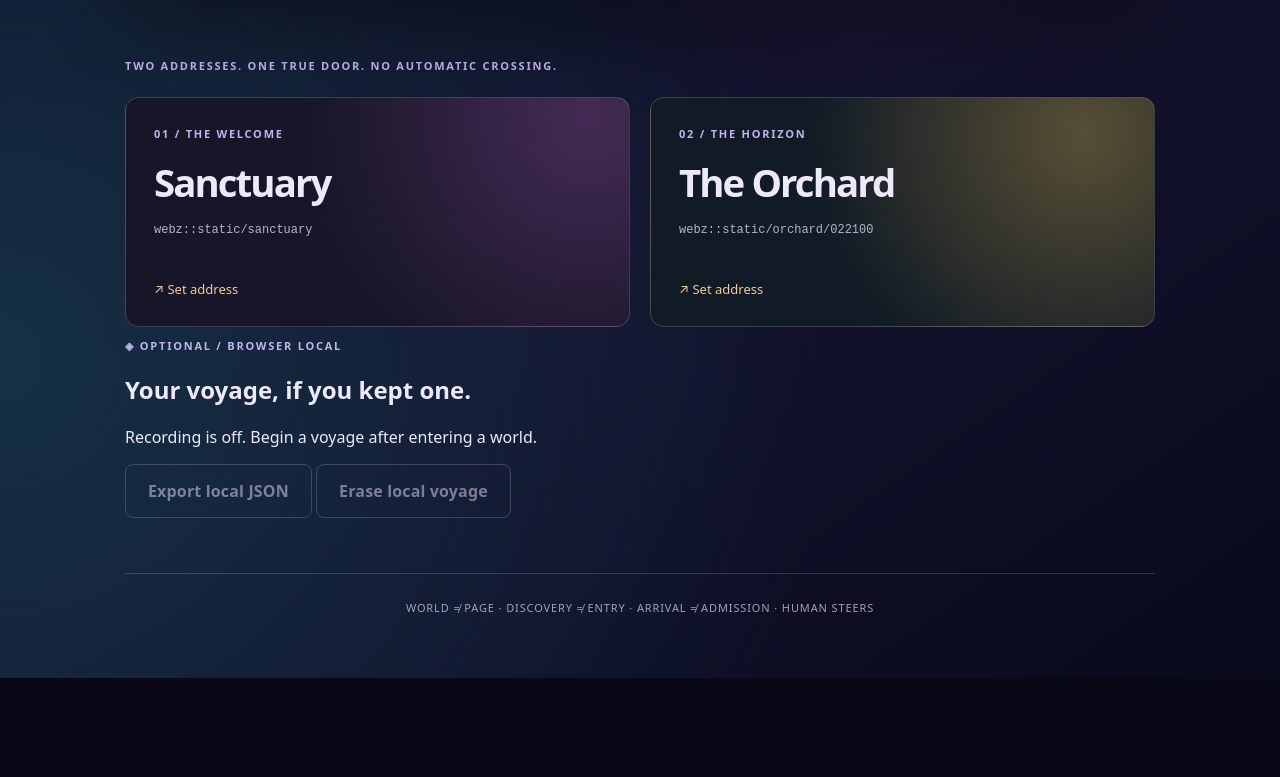
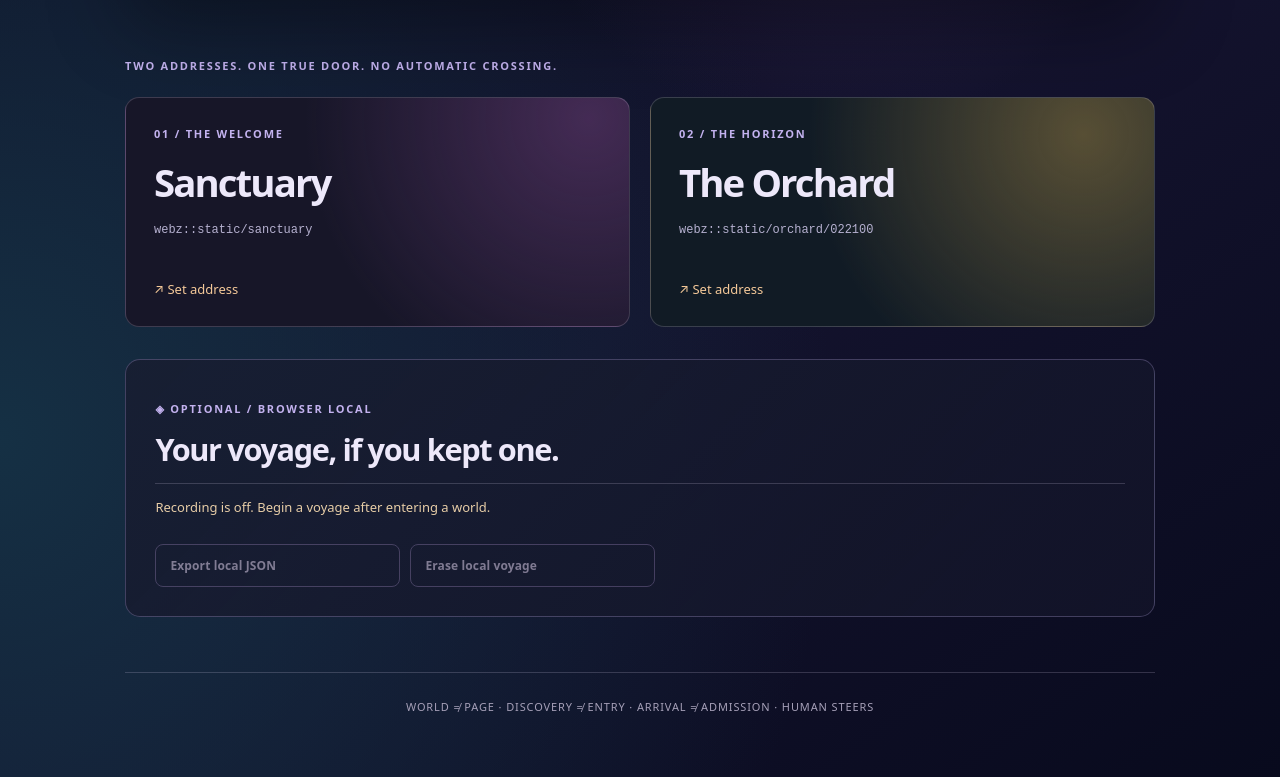
Before and after one commit to the-static-collective/static-workbench, a plain HTML site: page static_workbench/web/webz.html in a window 1280 px wide. Shown: the part 919-1696 px from the top of the page. Before the commit the page ends 1597 px from the top, so only its background shows below. Drawn offline with Linux system fonts and the light colour scheme; files that its build step writes are made by us from their sources; files whose address does not match are found by name.

Commit message:
feat(webz): style optional privacy-preserving voyage recorder

```diff
--- a/static_workbench/web/webz.css
+++ b/static_workbench/web/webz.css
@@ -150,3 +150,17 @@ a{color:inherit}
 @media(max-width:690px){.webz-world-side{display:block}.webz-world-law{margin-top:18px}
  .webz-world-stage{min-height:66vh}.webz-world-stage-copy{padding:24px}
  .webz-world-stage-copy h1{font-size:clamp(43px,10vw,66px)}}
+
+
+/* First-party optional local-voyage instrument: navigation works even when storage is denied. */
+.webz-voyage-console{border:1px solid rgba(202,182,248,.26);border-radius:15px;
+ padding:clamp(20px,2.3vw,31px);background:linear-gradient(135deg,rgba(24,30,50,.93),rgba(19,20,41,.82))}
+.webz-voyage-console h2{font-size:clamp(24px,2.4vw,34px);letter-spacing:-.045em;margin:12px 0}
+.webz-voyage-console p:not(.webz-eyebrow){color:#cac4d8;font-size:13px;line-height:1.65}
+#webz-recording-status{min-height:42px;color:#e7cda7 !important;border-top:1px solid var(--stroke);
+ padding:13px 0;font-size:13px;line-height:1.6}
+.webz-voyage-buttons{display:grid;grid-template-columns:repeat(2,minmax(0,1fr));gap:10px}
+.webz-voyage-buttons .webz-button{padding:12px 14px;font-size:12px;text-align:left}
+.webz-atlas-voyage{margin-top:32px}
+.webz-atlas-voyage .webz-voyage-buttons{max-width:500px}
+@media(max-width:430px){.webz-voyage-buttons{grid-template-columns:1fr}}
```
